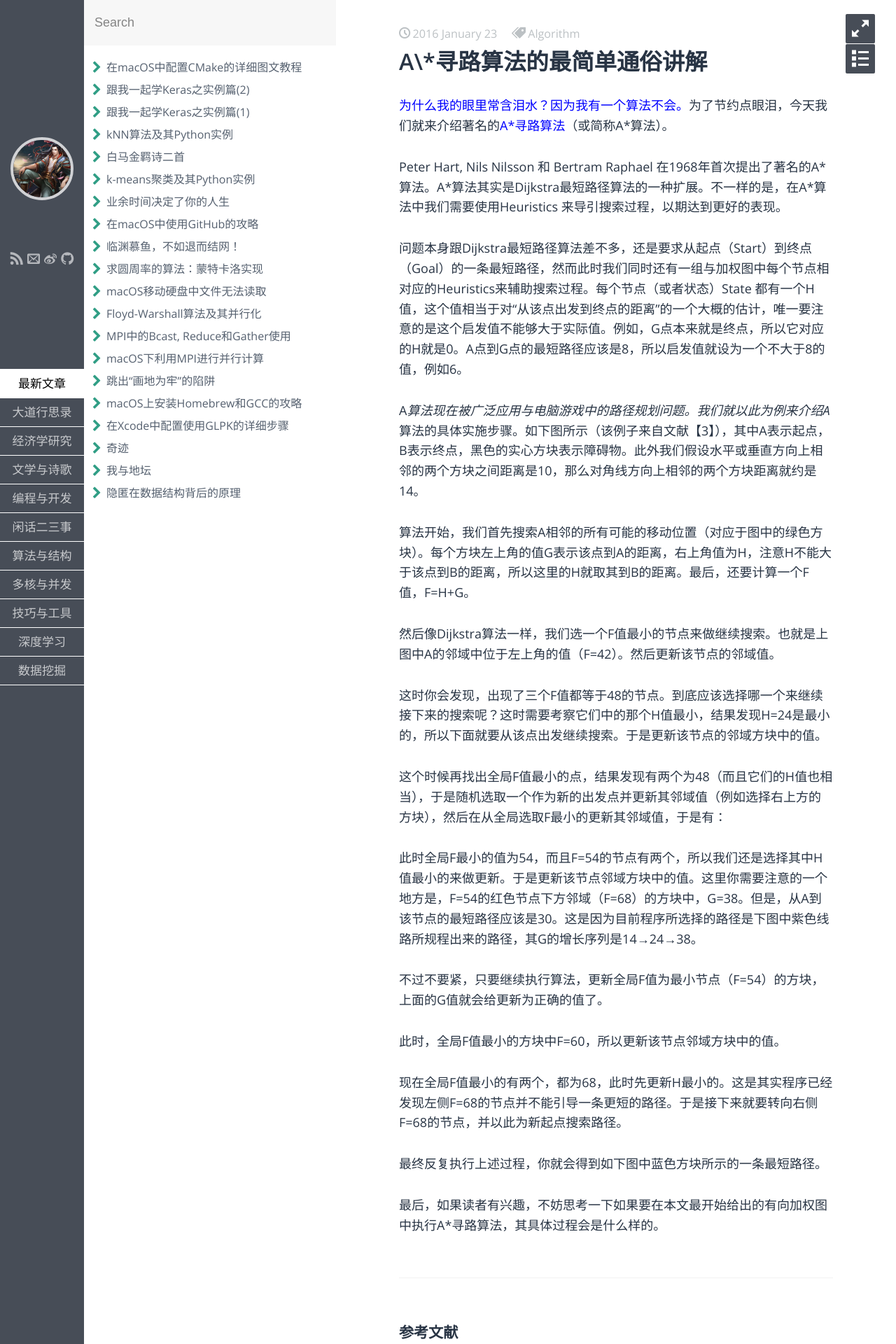
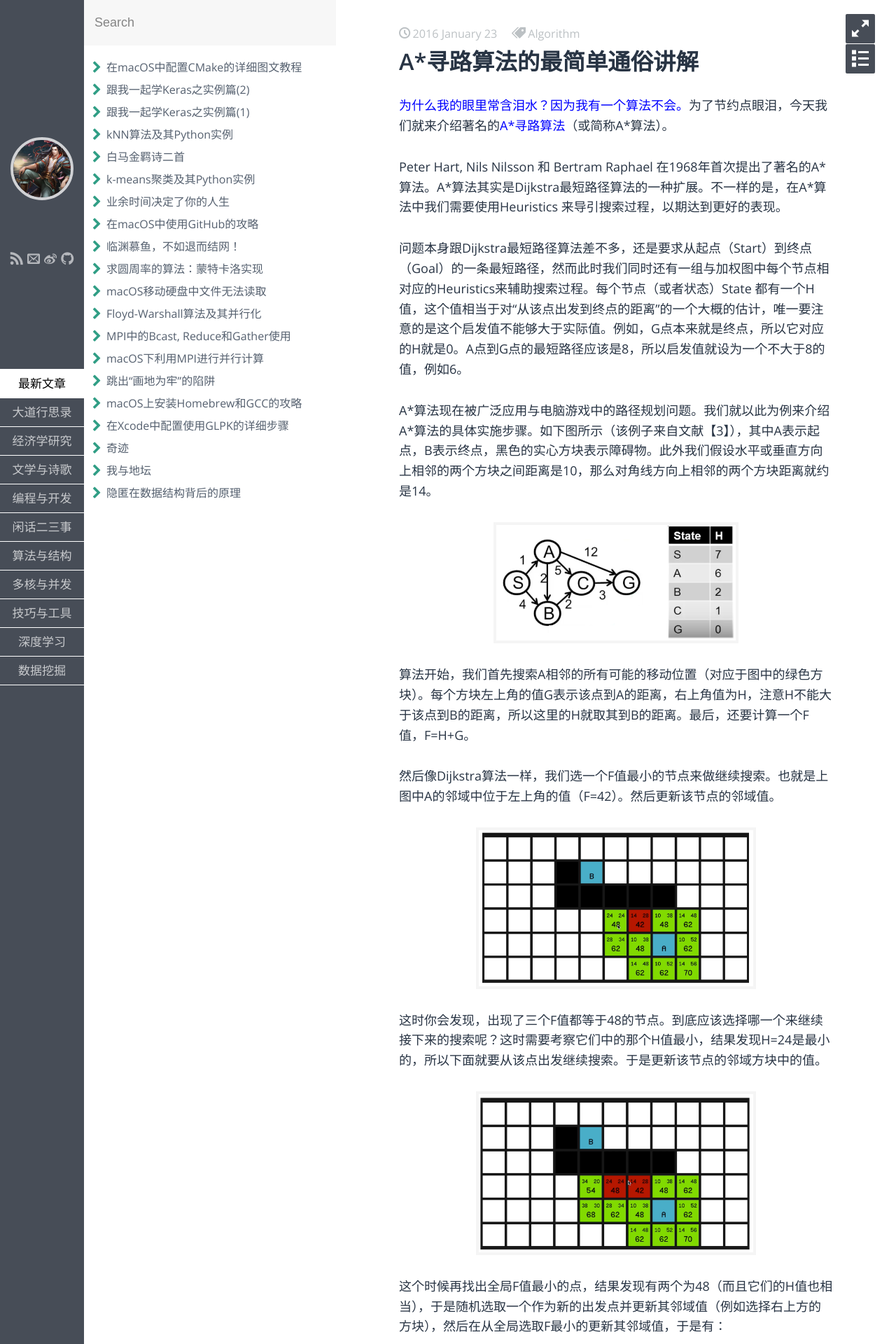
Before and after one commit to fzuo/baimafujinji, a Jekyll site: the page built from _posts/algorithm/2016-01-23-a-star-path-searching.md, in a window 1280 px wide. Shown: the top 1920 px of the page at 70% size. Built offline with Jekyll 4.4.1, drawn with Linux system fonts in a browser that asks for light colours; some web fonts are replaced.

Commit message:
Update 2016-01-23-a-star-path-searching.md

```diff
--- a/_posts/algorithm/2016-01-23-a-star-path-searching.md
+++ b/_posts/algorithm/2016-01-23-a-star-path-searching.md
@@ -1,49 +1,77 @@
 ---
 layout: post
-title: A\*寻路算法的最简单通俗讲解
+title: A*寻路算法的最简单通俗讲解
 category: 算法与结构
 tags: Algorithm
-keywords: A\*寻路算法
+keywords: A*寻路算法
 ---
 
 <span style="color:blue">为什么我的眼里常含泪水？因为我有一个算法不会。</span>为了节约点眼泪，今天我们就来介绍著名的<span style="color:blue">A\*寻路算法</span>（或简称A\*算法）。
 
 
-Peter Hart, Nils Nilsson 和 Bertram Raphael 在1968年首次提出了著名的A\*算法。A\*算法其实是Dijkstra最短路径算法的一种扩展。不一样的是，在A*算法中我们需要使用Heuristics 来导引搜索过程，以期达到更好的表现。
+Peter Hart, Nils Nilsson 和 Bertram Raphael 在1968年首次提出了著名的A\*算法。A\*算法其实是Dijkstra最短路径算法的一种扩展。不一样的是，在A\*算法中我们需要使用Heuristics 来导引搜索过程，以期达到更好的表现。
 
 
 问题本身跟Dijkstra最短路径算法差不多，还是要求从起点（Start）到终点（Goal）的一条最短路径，然而此时我们同时还有一组与加权图中每个节点相对应的Heuristics来辅助搜索过程。每个节点（或者状态）State 都有一个H值，这个值相当于对“从该点出发到终点的距离”的一个大概的估计，唯一要注意的是这个启发值不能够大于实际值。例如，G点本来就是终点，所以它对应的H就是0。A点到G点的最短路径应该是8，所以启发值就设为一个不大于8的值，例如6。
 
 
-A*算法现在被广泛应用与电脑游戏中的路径规划问题。我们就以此为例来介绍A*算法的具体实施步骤。如下图所示（该例子来自文献【3】），其中A表示起点，B表示终点，黑色的实心方块表示障碍物。此外我们假设水平或垂直方向上相邻的两个方块之间距离是10，那么对角线方向上相邻的两个方块距离就约是14。
+A\*算法现在被广泛应用与电脑游戏中的路径规划问题。我们就以此为例来介绍A\*算法的具体实施步骤。如下图所示（该例子来自文献【3】），其中A表示起点，B表示终点，黑色的实心方块表示障碍物。此外我们假设水平或垂直方向上相邻的两个方块之间距离是10，那么对角线方向上相邻的两个方块距离就约是14。
 
+<p align="center">
+<img src="https://fzuo.github.io/assets/img/program/program03.png" width="350">
+</p>
 
 算法开始，我们首先搜索A相邻的所有可能的移动位置（对应于图中的绿色方块）。每个方块左上角的值G表示该点到A的距离，右上角值为H，注意H不能大于该点到B的距离，所以这里的H就取其到B的距离。最后，还要计算一个F值，F=H+G。
 
+然后像Dijkstra算法一样，我们选一个F值最小的节点来做继续搜索。也就是上图中A的邻域中位于左上角的值（F=42）。然后更新该节点的邻域值。
 
-然后像Dijkstra算法一样，我们选一个F值最小的节点来做继续搜索。也就是上图中A的邻域中位于左上角的值（F=42）。然后更新该节点的邻域值。
+<p align="center">
+<img src="https://fzuo.github.io/assets/img/program/program05.png" width="400">
+</p>
 
 这时你会发现，出现了三个F值都等于48的节点。到底应该选择哪一个来继续接下来的搜索呢？这时需要考察它们中的那个H值最小，结果发现H=24是最小的，所以下面就要从该点出发继续搜索。于是更新该节点的邻域方块中的值。
 
+<p align="center">
+<img src="https://fzuo.github.io/assets/img/program/program06.png" width="400">
+</p>
 
 这个时候再找出全局F值最小的点，结果发现有两个为48（而且它们的H值也相当），于是随机选取一个作为新的出发点并更新其邻域值（例如选择右上方的方块），然后在从全局选取F最小的更新其邻域值，于是有：
 
+<p align="center">
+<img src="https://fzuo.github.io/assets/img/program/program07.png" width="400">
+</p>
 
 此时全局F最小的值为54，而且F=54的节点有两个，所以我们还是选择其中H值最小的来做更新。于是更新该节点邻域方块中的值。这里你需要注意的一个地方是，F=54的红色节点下方邻域（F=68）的方块中，G=38。但是，从A到该节点的最短路径应该是30。这是因为目前程序所选择的路径是下图中紫色线路所规程出来的路径，其G的增长序列是14→24→38。
 
+<p align="center">
+<img src="https://fzuo.github.io/assets/img/program/program08.png" width="400">
+</p>
 
 不过不要紧，只要继续执行算法，更新全局F值为最小节点（F=54）的方块，上面的G值就会给更新为正确的值了。
 
+<p align="center">
+<img src="https://fzuo.github.io/assets/img/program/program09.png" width="400">
+</p>
 
 此时，全局F值最小的方块中F=60，所以更新该节点邻域方块中的值。
 
+<p align="center">
+<img src="https://fzuo.github.io/assets/img/program/program10.png" width="400">
+</p>
 
 现在全局F值最小的有两个，都为68，此时先更新H最小的。这是其实程序已经发现左侧F=68的节点并不能引导一条更短的路径。于是接下来就要转向右侧F=68的节点，并以此为新起点搜索路径。
 
+<p align="center">
+<img src="https://fzuo.github.io/assets/img/program/program11.png" width="400">
+</p>
+
 最终反复执行上述过程，你就会得到如下图中蓝色方块所示的一条最短路径。
 
+<p align="center">
+<img src="https://fzuo.github.io/assets/img/program/program12.png" width="400">
+</p>
 
-最后，如果读者有兴趣，不妨思考一下如果要在本文最开始给出的有向加权图中执行A*寻路算法，其具体过程会是什么样的。
+最后，如果读者有兴趣，不妨思考一下如果要在本文最开始给出的有向加权图中执行A\*寻路算法，其具体过程会是什么样的。
 
 ------------------------------
 ### 参考文献
```
